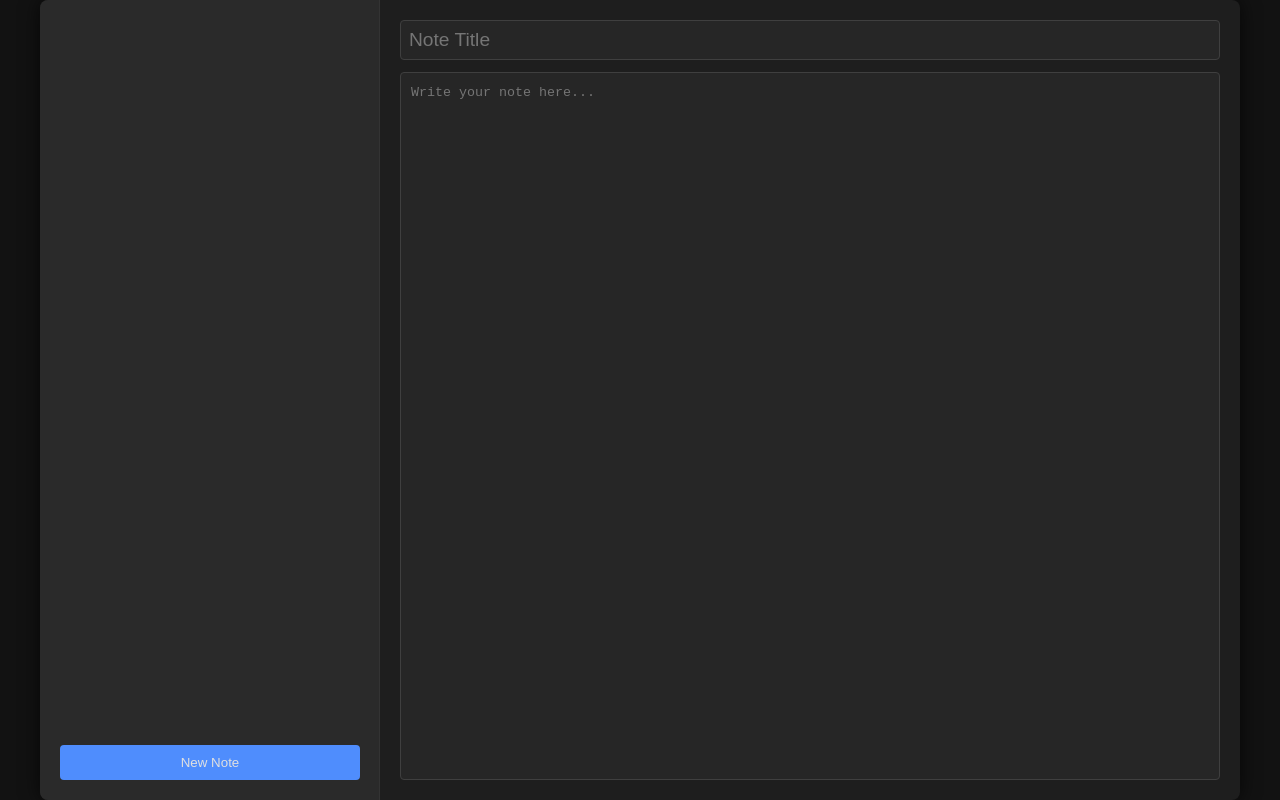
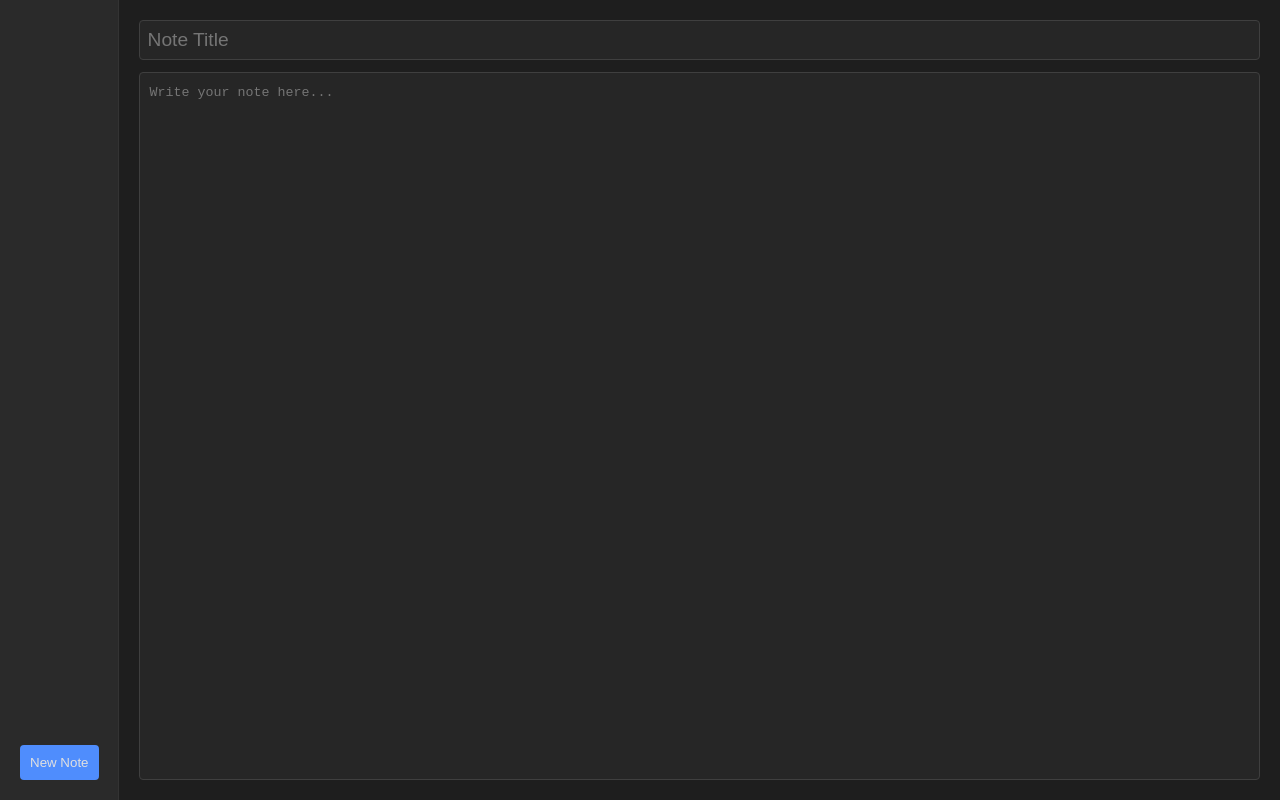
Before and after one commit to hihumanzone/Realtime-notes, a website: page public/index.html in a window 1280 px wide. Drawn offline with nearby package versions, Linux system fonts and the light colour scheme; no server answers.

Commit message:
Update style.css

```diff
--- a/public/style.css
+++ b/public/style.css
@@ -15,11 +15,9 @@ html, body {
 .container {
   display: flex;
   flex-direction: row;
-  max-width: 1200px;
   width: 100%;
   height: 100%;
   margin: 0 auto;
-  border-radius: 8px;
   background-color: #1E1E1E;
   overflow: hidden;
   box-shadow: 0 0 20px rgba(0, 0, 0, 0.7);
@@ -27,7 +25,7 @@ html, body {
 
 /* Sidebar */
 #sidebar {
-  flex: 0 0 300px;
+  /*flex: 0 0 300px;*/
   background-color: #2A2A2A;
   padding: 20px;
   box-shadow: inset -1px 0 0 #333;
```
